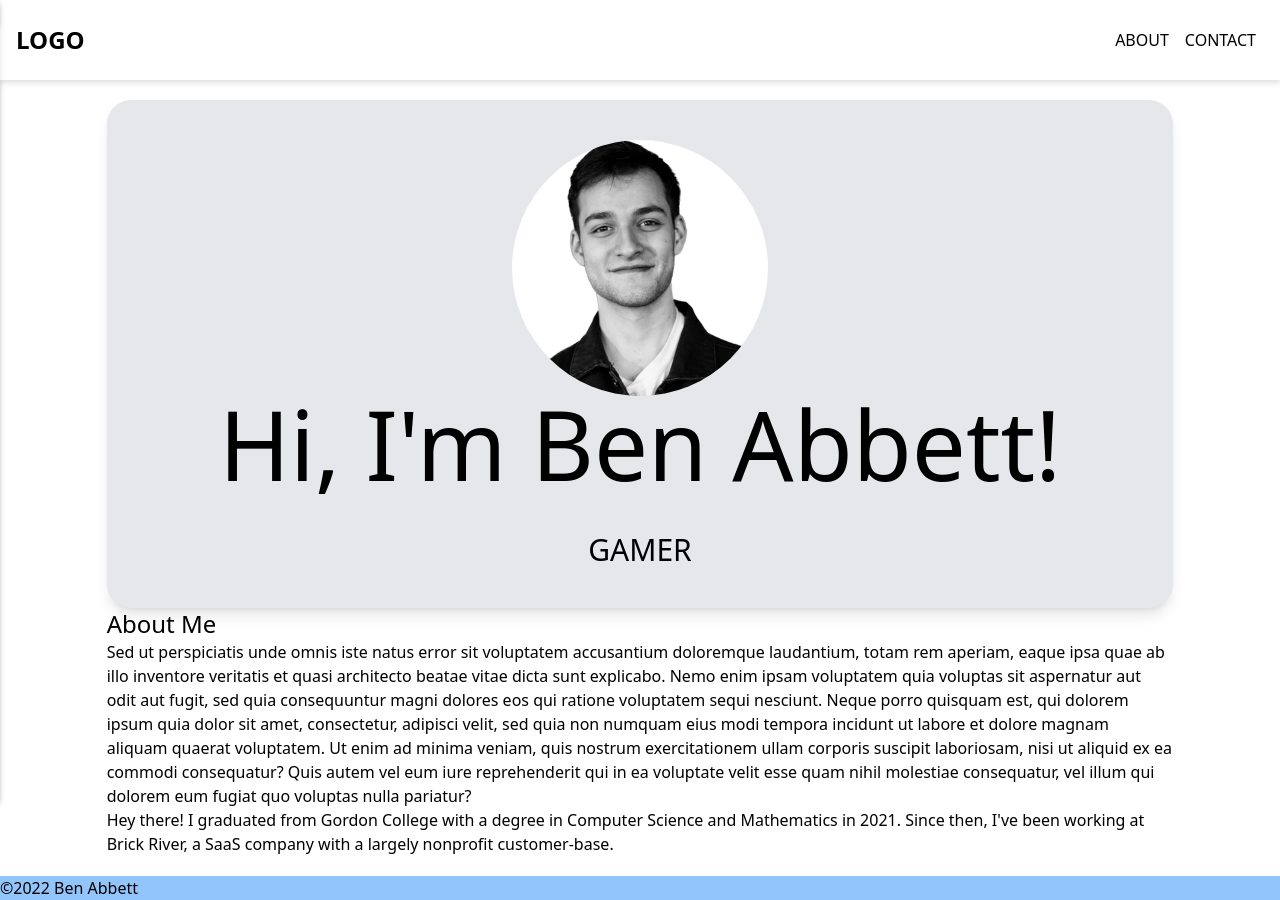
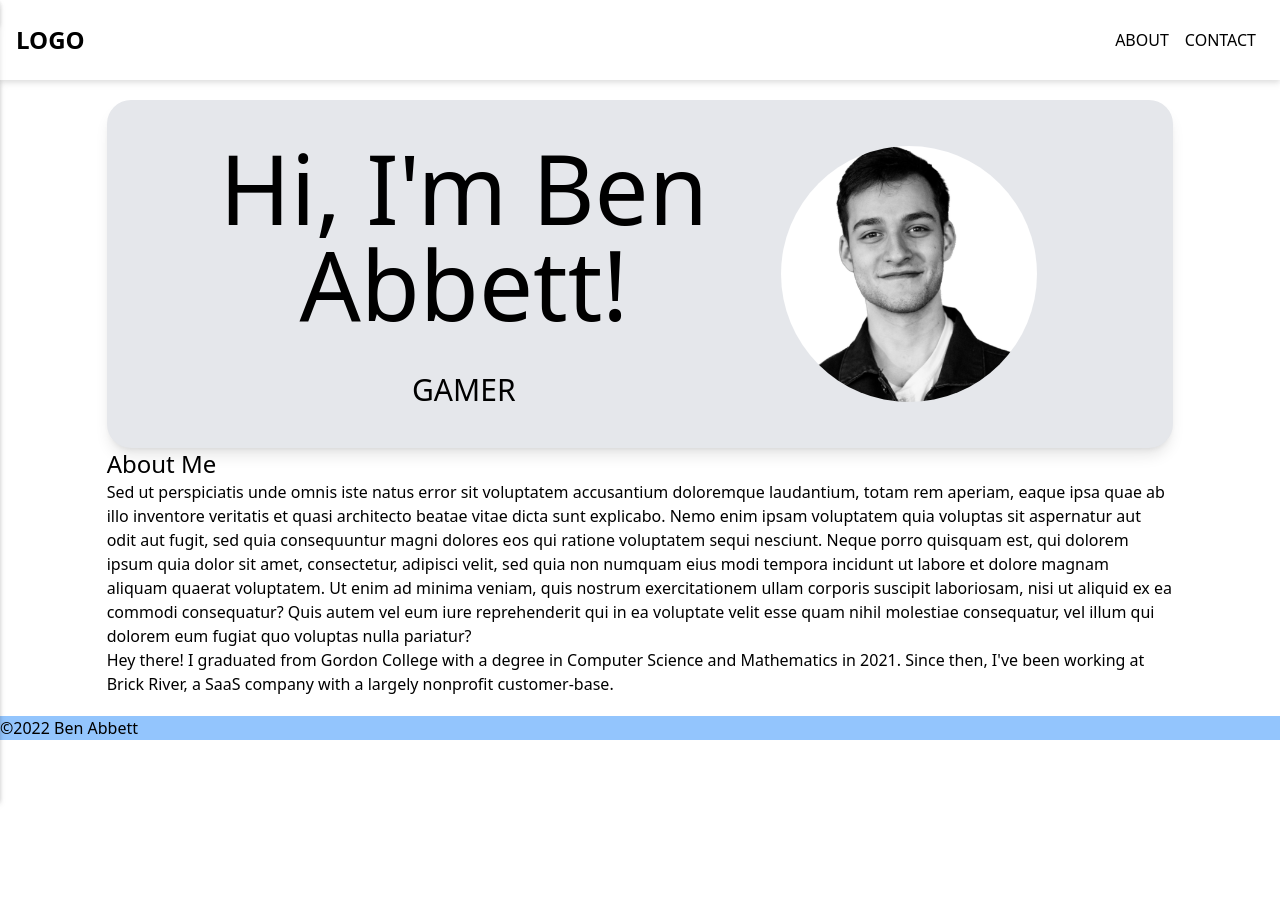
Before and after one commit to babbett/abbett-dev, a Next.js app in the folder abbett-dev/abbett-dev-site/: page / in a window 1280 px wide. After the commit the page ends 800 px from the top, so only its background shows below. Built offline with nearby package versions, Linux system fonts and the light colour scheme.

Commit message:
More work on projects. Also fixed hero flex bug

```diff
--- a/abbett-dev/abbett-dev-site/components/Hero.tsx
+++ b/abbett-dev/abbett-dev-site/components/Hero.tsx
@@ -9,7 +9,7 @@ function Hero() {
                 <h1 className="text-left text-7xl">Ben Abbett</h1>
                 <p>.NET Developer</p>
             </div> */}
-            <div className="p-10 m-auto shadow-lg bg-gray-200 dark:bg-gray-700 rounded-3xl flex flex-row sm:flex-col-reverse w-10/12">
+            <div className="p-10 m-auto shadow-lg bg-gray-200 dark:bg-gray-700 rounded-3xl flex md:flex-row flex-col-reverse w-10/12">
                 <Nameplate/>
                 <ProfilePic/>
             </div>
--- a/abbett-dev/abbett-dev-site/components/Projects.tsx
+++ b/abbett-dev/abbett-dev-site/components/Projects.tsx
@@ -11,5 +11,4 @@ function Projects({projArray}: {projArray: ProjectData[]}) {
         </div>
     );
 }
-
 export default Projects;
```
